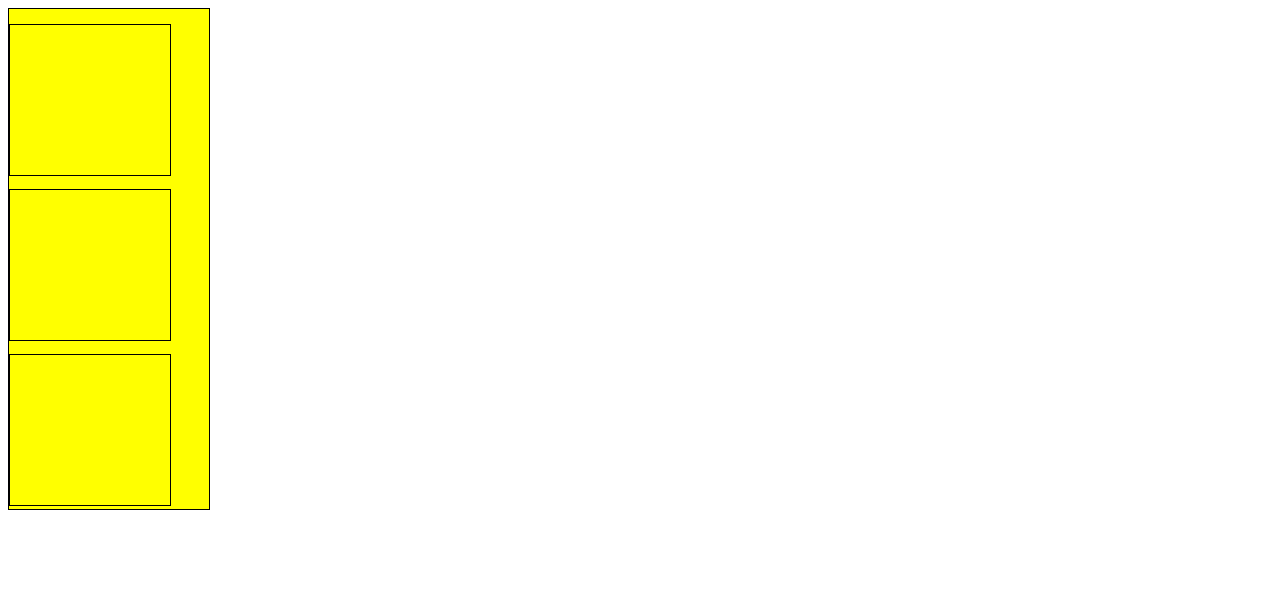
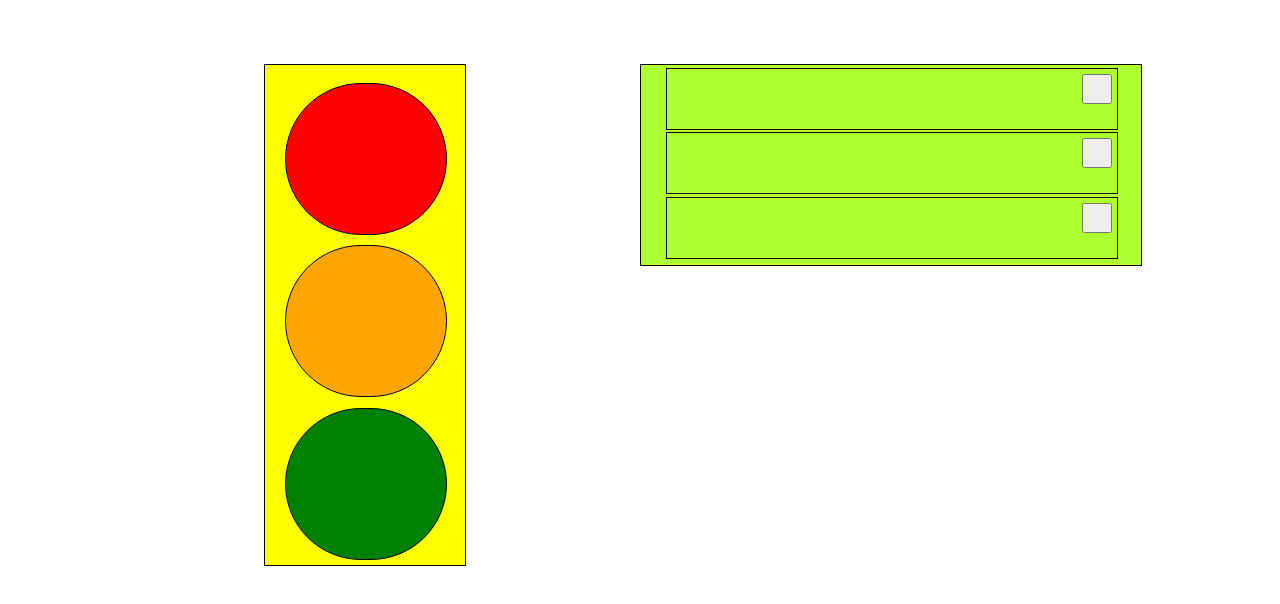
Before and after one commit to ddmcallister/ga_38, a plain HTML site: page GA_2_traffic_light/index.html in a window 1280 px wide. Drawn offline with Linux system fonts and the light colour scheme.

Commit message:
traffic light, changes from work computer

```diff
--- a/GA_2_traffic_light/css/main.css
+++ b/GA_2_traffic_light/css/main.css
@@ -1,3 +1,7 @@
+body {
+  margin-top: 5%;
+}
+
 div {
 	width: 200px;
 	height: 500px;
@@ -5,32 +9,67 @@ div {
 
 }
 
+input {
+  height: 30px;
+  width: 30px;
+  float: right;
+  margin: 5px;
+
+}
+
 #traffic-light {
 	position: absolute;
 	background-color: yellow;
-	position: middle;
-	margin: 0 auto;
+	margin-left: 20%;
 }
 
 .lights {
 	position: absolute;
 	width: 80%;
 	height: 30%;
-	border: 1px solid;
-	margin: 0 auto;
+	margin-left: 10%;
+  margin-top: 2.5%;
+  border-radius: 90px;
 }
 
 #red-light {
-	top: 3%;
+	top: 2.5%;
+  background-color: red;
+}
+
+#yellow-light {
+	top: 35%;
+  background-color: orange;
+}
+
+#green-light {
+	top: 67.5%;
+  background-color: green;
+}
+
+.button-box {
+  width: 500px;
+  height: 200px;
+  background-color: greenyellow;
+  position: relative;
+  margin-left: 50%;
+}
+
+.button-line {
+  height: 30%;
+  width: 90%;
+  margin-left: 5%;
+  margin-top: .5%
+}
+
+#red-button {
 
 }
 
-#yellow-light {
-	top: 36%;
+#yellow-button {
 
 }
 
-#green-light {
-	top: 69%;
+#green-button {
 
 }
--- a/GA_2_traffic_light/index.html
+++ b/GA_2_traffic_light/index.html
@@ -14,11 +14,17 @@
 			</div>
 
 		</div>
-		<div class=buttons>
-			<input type=button id="red-button">
+		<div class=button-box>
+        <div class=button-line>
+			  <input type=button id="red-button">
+      </div>
+        <div class=button-line>
 			<input type=button id="yellow-button">
+      </div>
+      <div class=button-line>
 			<input type=button id="red-button">
 		</div>
+    </div>
 
 
 	</body>
```
